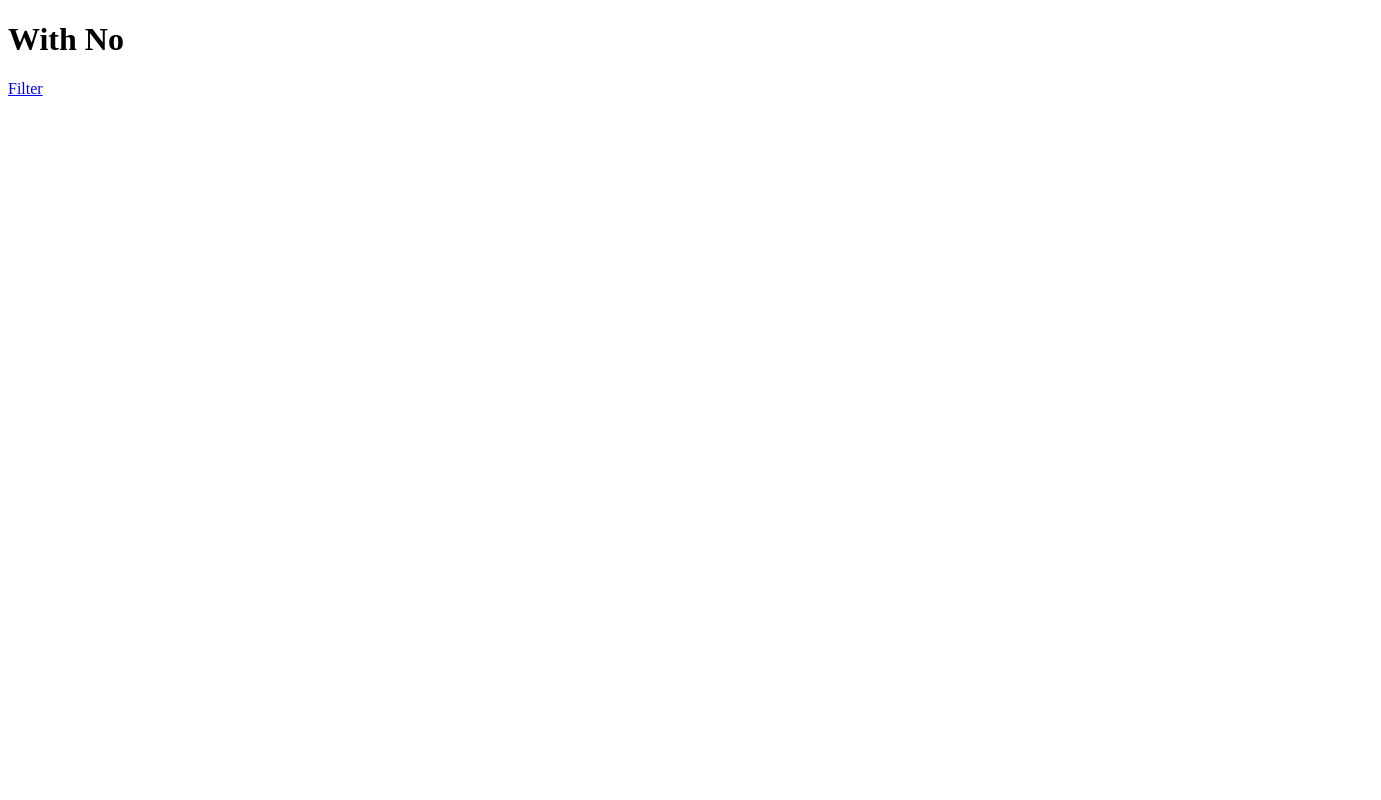
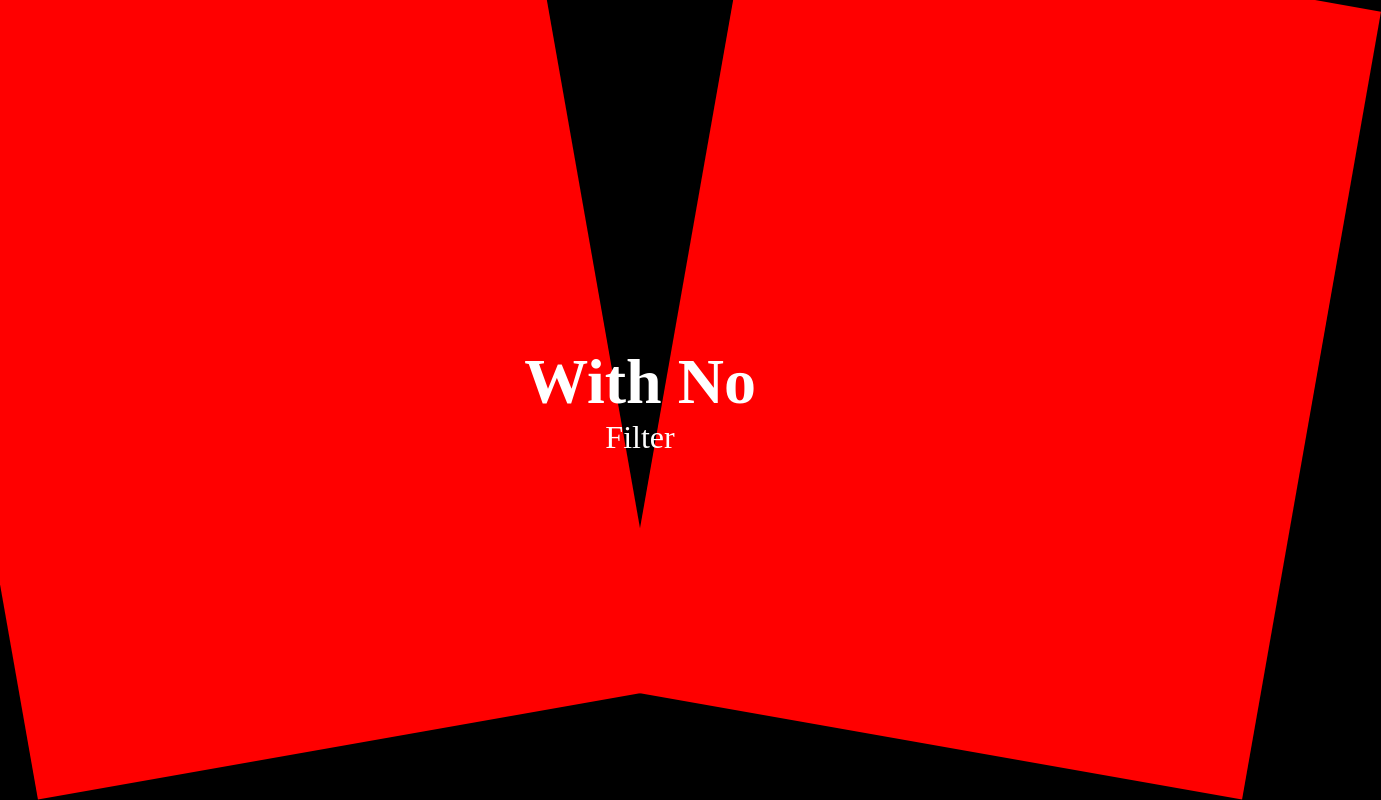
Before and after one commit to gsantoyo07/project-2-, a plain HTML site: page index.html in a window 1280 px wide. Shown: the whole page, 1381 px wide, since content can reach past the window. Drawn offline with Linux system fonts and the light colour scheme; files that its build step writes are made by us from their sources.

Commit message:
Update index.html

```diff
--- a/index.html
+++ b/index.html
@@ -3,7 +3,7 @@
     <head>
         <meta charset="UTF-8">
         <title>Porject 2</title>
-        <link rel="style" href="css/style.css">
+        <link rel="stylesheet" href="css/style.css">
     </head>
         <body>
             <div class="square"></div>
```
